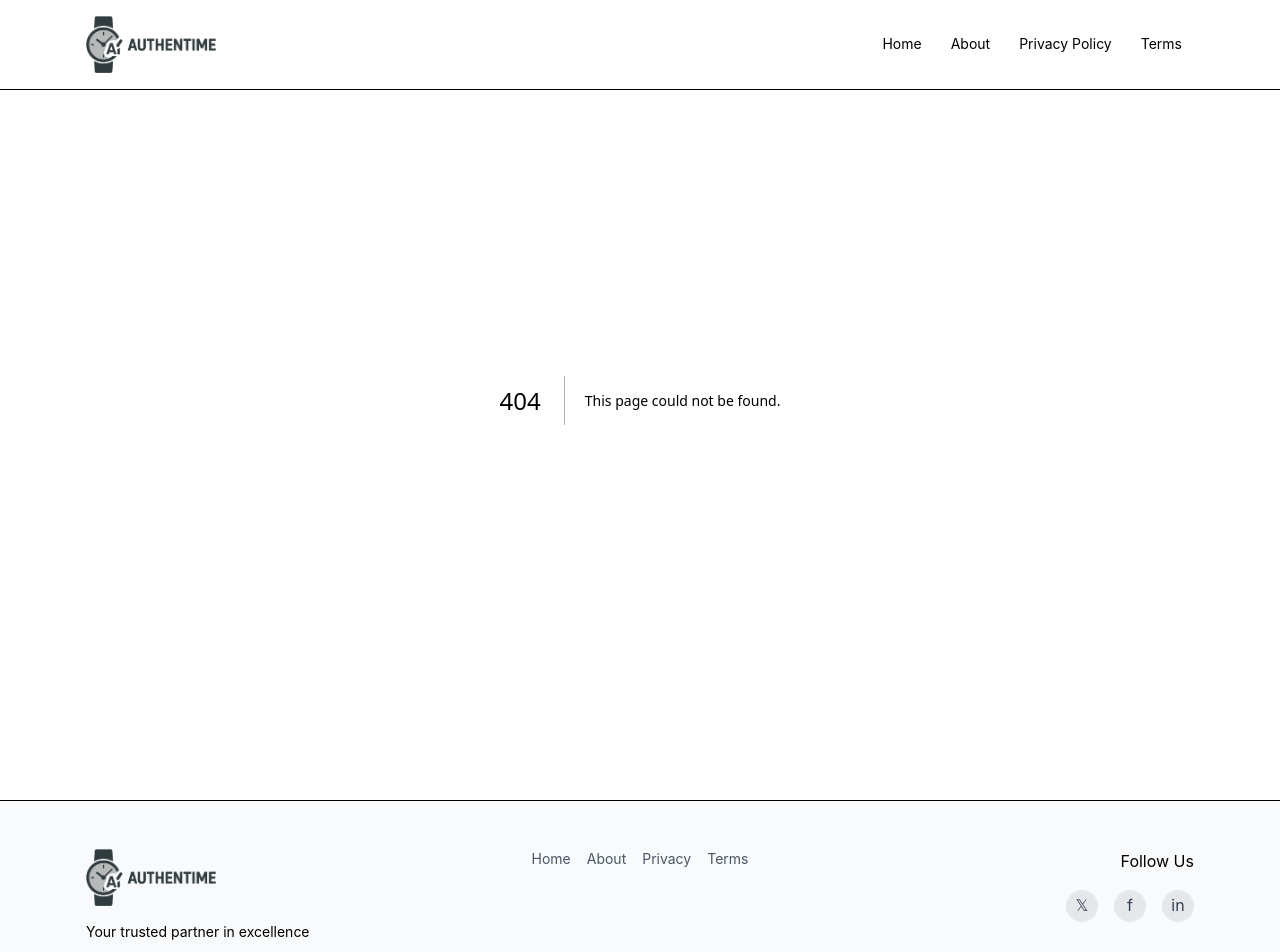
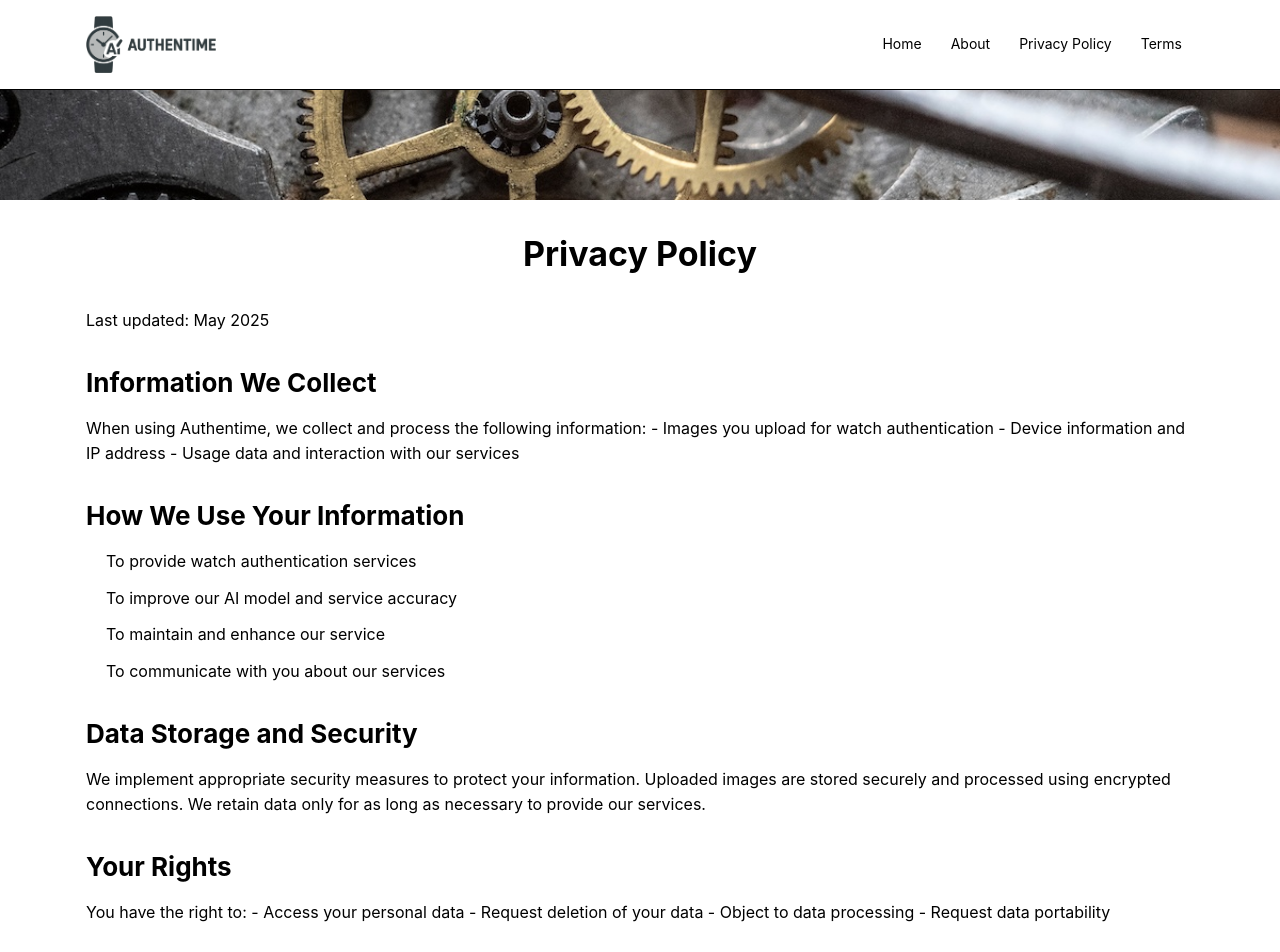
Before and after one commit to sujithvarughese/watch-app, a Next.js app: page /privacy in a window 1280 px wide. Before the commit this address had no page. Shown: the top 952 px of the page. Built offline with nearby package versions, Linux system fonts and the light colour scheme.

Commit message:
ai big fixes

```diff
--- a/src/app/about/page.tsx
+++ b/src/app/about/page.tsx
@@ -0,0 +1,73 @@
+"use client"
+import {Container, Title, Text, Space, List, ThemeIcon, Box, Group, Anchor} from '@mantine/core';
+import {IconCheck} from '@tabler/icons-react';
+
+const About = () => {
+  return (
+    <Container size="lg" py="xl">
+
+      <Title order={1} ta="center" mb="xl">
+        About Authentime
+      </Title>
+
+      <Box mb="xl">
+        <Text size="lg">
+          Authentime is a cutting-edge application that leverages artificial intelligence
+          to analyze and authenticate luxury timepieces. Our sophisticated AI system
+          examines various aspects of watches to help determine their authenticity.
+        </Text>
+      </Box>
+
+      <Title order={2} mb="md">How It Works</Title>
+      <List
+        spacing="sm"
+        size="lg"
+        mb="xl"
+        icon={
+          <ThemeIcon color="blue" size={24} radius="xl">
+            <IconCheck size="1rem"/>
+          </ThemeIcon>
+        }
+      >
+        <List.Item>Upload clear images of your watch</List.Item>
+        <List.Item>Our AI analyzes multiple authentication factors</List.Item>
+        <List.Item>Receive detailed authenticity ratings and analysis</List.Item>
+        <List.Item>Get comprehensive insights about your timepiece</List.Item>
+      </List>
+
+      <Title order={2} mb="md">Authentication Factors</Title>
+      <Text mb="sm">
+        Our AI system evaluates watches based on several key factors:
+      </Text>
+      <List
+        spacing="sm"
+        size="lg"
+        mb="xl"
+        icon={
+          <ThemeIcon color="blue" size={24} radius="xl">
+            <IconCheck size="1rem"/>
+          </ThemeIcon>
+        }
+      >
+        <List.Item>Text Quality and Typography</List.Item>
+        <List.Item>Dial Layout and Design</List.Item>
+        <List.Item>Bezel Construction</List.Item>
+        <List.Item>Case Quality</List.Item>
+        <List.Item>Hand Craftsmanship</List.Item>
+        <List.Item>Overall Build Quality</List.Item>
+        <List.Item>Brand Consistency</List.Item>
+        <List.Item>Band and Bracelet Analysis</List.Item>
+      </List>
+
+      <Space h="xl"/>
+
+      <Text c="dimmed" ta="center" size="sm">
+        Authentime is designed to assist in watch authentication but should not be
+        considered as a definitive authentication service. For official authentication,
+        please consult authorized dealers or brand service centers.
+      </Text>
+    </Container>
+  );
+};
+
+export default About;
--- a/src/app/layout.tsx
+++ b/src/app/layout.tsx
@@ -1,7 +1,7 @@
 import type { Metadata } from "next";
 import { Geist, Geist_Mono } from "next/font/google";
 import "./globals.css";
-import {MantineProvider} from "@mantine/core";
+import {Image, MantineProvider} from "@mantine/core";
 import '@mantine/core/styles.css';
 import '@mantine/carousel/styles.css';
 import {NavBar} from "@/navigation/Navbar";
@@ -32,6 +32,7 @@ export default function RootLayout({
       <body>
         <MantineProvider>
           <NavBar />
+          <Image src="/banner.jpeg" alt="logo" h={200} />
             <main>{children}</main>
           <Footer />
         </MantineProvider>
--- /dev/null
+++ b/src/app/privacy/page.tsx
@@ -0,0 +1,57 @@
+"use client"
+import {Container, Title, Text, Space, List, Group, Anchor} from '@mantine/core';
+
+const PrivacyPolicy = () => {
+  return (
+    <Container size="lg" py="xl">
+      <Title order={1} ta="center" mb="xl">
+        Privacy Policy
+      </Title>
+
+      <Text mb="xl">
+        Last updated: May 2025
+      </Text>
+
+      <Title order={2} mb="md">Information We Collect</Title>
+      <Text mb="xl">
+        When using Authentime, we collect and process the following information:
+        - Images you upload for watch authentication
+        - Device information and IP address
+        - Usage data and interaction with our services
+      </Text>
+
+      <Title order={2} mb="md">How We Use Your Information</Title>
+      <List spacing="sm" size="md" mb="xl">
+        <List.Item>To provide watch authentication services</List.Item>
+        <List.Item>To improve our AI model and service accuracy</List.Item>
+        <List.Item>To maintain and enhance our service</List.Item>
+        <List.Item>To communicate with you about our services</List.Item>
+      </List>
+
+      <Title order={2} mb="md">Data Storage and Security</Title>
+      <Text mb="xl">
+        We implement appropriate security measures to protect your information. Uploaded images
+        are stored securely and processed using encrypted connections. We retain data only for
+        as long as necessary to provide our services.
+      </Text>
+
+      <Title order={2} mb="md">Your Rights</Title>
+      <Text mb="xl">
+        You have the right to:
+        - Access your personal data
+        - Request deletion of your data
+        - Object to data processing
+        - Request data portability
+      </Text>
+
+      <Space h="xl"/>
+
+      <Text c="dimmed" size="sm" ta="center">
+        Contact us at privacy@authentime.com for any privacy-related inquiries or to exercise
+        your data rights.
+      </Text>
+    </Container>
+  );
+};
+
+export default PrivacyPolicy;
--- /dev/null
+++ b/src/app/terms/page.tsx
@@ -0,0 +1,60 @@
+"use client"
+import {Container, Title, Text, Space, List, Group, Anchor} from '@mantine/core';
+
+const TermsAndConditions = () => {
+  return (
+    <Container size="lg" py="xl">
+      <Title order={1} ta="center" mb="xl">
+        Terms and Conditions
+      </Title>
+
+      <Text mb="xl">
+        Last updated: May 2025
+      </Text>
+
+      <Title order={2} mb="md">1. Acceptance of Terms</Title>
+      <Text mb="xl">
+        By accessing and using Authentime, you agree to be bound by these Terms and Conditions.
+        These terms govern your use of our watch authentication services and website.
+      </Text>
+
+      <Title order={2} mb="md">2. Service Description</Title>
+      <Text mb="xl">
+        Authentime provides AI-powered watch authentication services. Our service analyzes
+        uploaded images to provide authenticity assessments of luxury timepieces. The results
+        are for informational purposes only and should not be considered as definitive
+        authentication.
+      </Text>
+
+      <Title order={2} mb="md">3. User Responsibilities</Title>
+      <List spacing="sm" size="md" mb="xl">
+        <List.Item>You must provide clear, high-quality images for analysis</List.Item>
+        <List.Item>You must own the rights to all uploaded images</List.Item>
+        <List.Item>You agree not to misuse or attempt to deceive our service</List.Item>
+        <List.Item>You are responsible for maintaining your account security</List.Item>
+      </List>
+
+      <Title order={2} mb="md">4. Limitation of Liability</Title>
+      <Text mb="xl">
+        Authentime provides assessments based on AI analysis but cannot guarantee the accuracy
+        of results. We are not liable for any decisions made based on our authentication
+        results. For definitive authentication, please consult authorized dealers or brand
+        service centers.
+      </Text>
+
+      <Title order={2} mb="md">5. Intellectual Property</Title>
+      <Text mb="xl">
+        All content, features, and functionality of Authentime are owned by us and are
+        protected by international copyright, trademark, and other intellectual property laws.
+      </Text>
+
+      <Space h="xl"/>
+
+      <Text c="dimmed" size="sm" ta="center">
+        For any questions regarding these terms, please contact legal@authentime.com
+      </Text>
+    </Container>
+  );
+};
+
+export default TermsAndConditions;
--- a/src/components/ImageUploadDropZone.tsx
+++ b/src/components/ImageUploadDropZone.tsx
@@ -11,6 +11,7 @@ type ImageUploadDropZoneProps = {
 const ImageUploadDropZone = ({ images, setImages, ...props }: ImageUploadDropZoneProps) => {
 
   const updateImages = async (file: File) => {
+    if (images.length >= 5) return
     const resizedFile = await resizeFile(file)
     setImages([...images, resizedFile])
   }
@@ -37,6 +38,7 @@ const ImageUploadDropZone = ({ images, setImages, ...props }: ImageUploadDropZon
       onDrop={(files) => updateImages(files[files.length - 1])}
       onReject={(files) => console.log('rejected files', files)}
       maxSize={5 * 1024 ** 2}
+      maxFiles={5}
       accept={IMAGE_MIME_TYPE}
       {...props}
     >
@@ -56,7 +58,7 @@ const ImageUploadDropZone = ({ images, setImages, ...props }: ImageUploadDropZon
             Drag images here or click to select files
           </Text>
           <Text size="sm" c="dimmed" inline mt={7}>
-            Attach as many files as you like, each file should not exceed 5mb
+            Attach up to 5 files, each file should not exceed 5mb
           </Text>
         </div>
       </Group>
--- a/src/components/ImageUploadForm.tsx
+++ b/src/components/ImageUploadForm.tsx
@@ -29,7 +29,7 @@ const ImageUploadForm = ({ setWatchDetails }: { setWatchDetails: (arg: any) => v
     <Flex direction="column" justify="center" align="center" p="xl">
       <Text>Please upload images of your watch.</Text>
       <ImageUploadDropZone images={images} setImages={setImages} />
-      {images.length <= 1 ?
+      {images.length === 1 ?
         <Image src={images[images.length - 1]} alt="image" w={300} h={300} />
       :
       <Carousel
```
